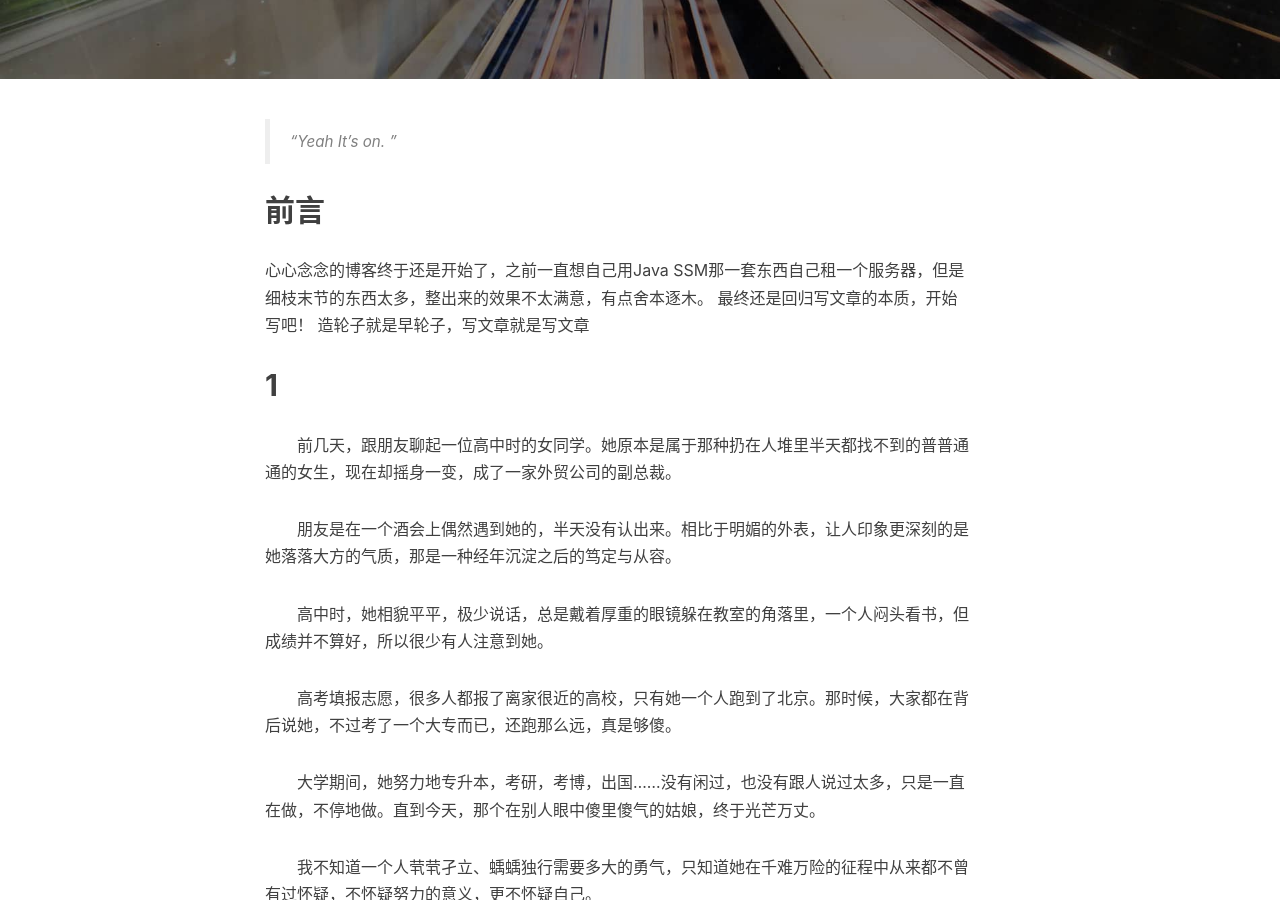
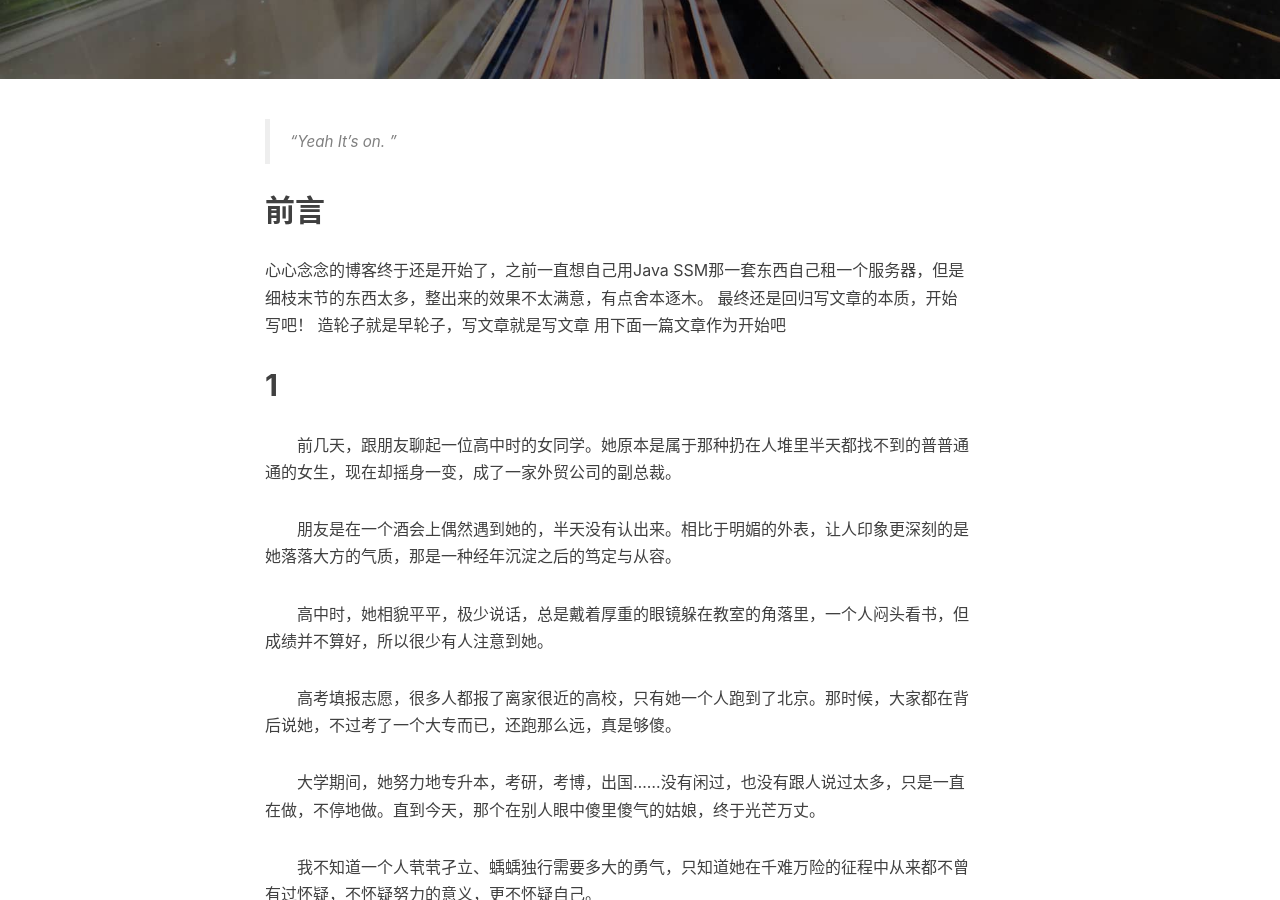
Before and after one commit to huapro/huapro.github.io, a Jekyll site: the page built from _posts/2018-01-01-confidence.markdown, in a window 1280 px wide and 900 px high, scrolled down 444 px. Built offline with Jekyll 4.4.1, drawn with Linux system fonts in a browser that asks for light colours; nearby versions of some CDN libraries; comment, search, counter and statistics services are not loaded.

Commit message:
Update 2018-01-01-confidence.markdown

```diff
--- a/_posts/2018-01-01-confidence.markdown
+++ b/_posts/2018-01-01-confidence.markdown
@@ -17,6 +17,7 @@ tags:
 心心念念的博客终于还是开始了，之前一直想自己用Java SSM那一套东西自己租一个服务器，但是细枝末节的东西太多，整出来的效果不太满意，有点舍本逐木。
 最终还是回归写文章的本质，开始写吧！
 造轮子就是早轮子，写文章就是写文章
+用下面一篇文章作为开始吧
 
 ## 1
 
```
